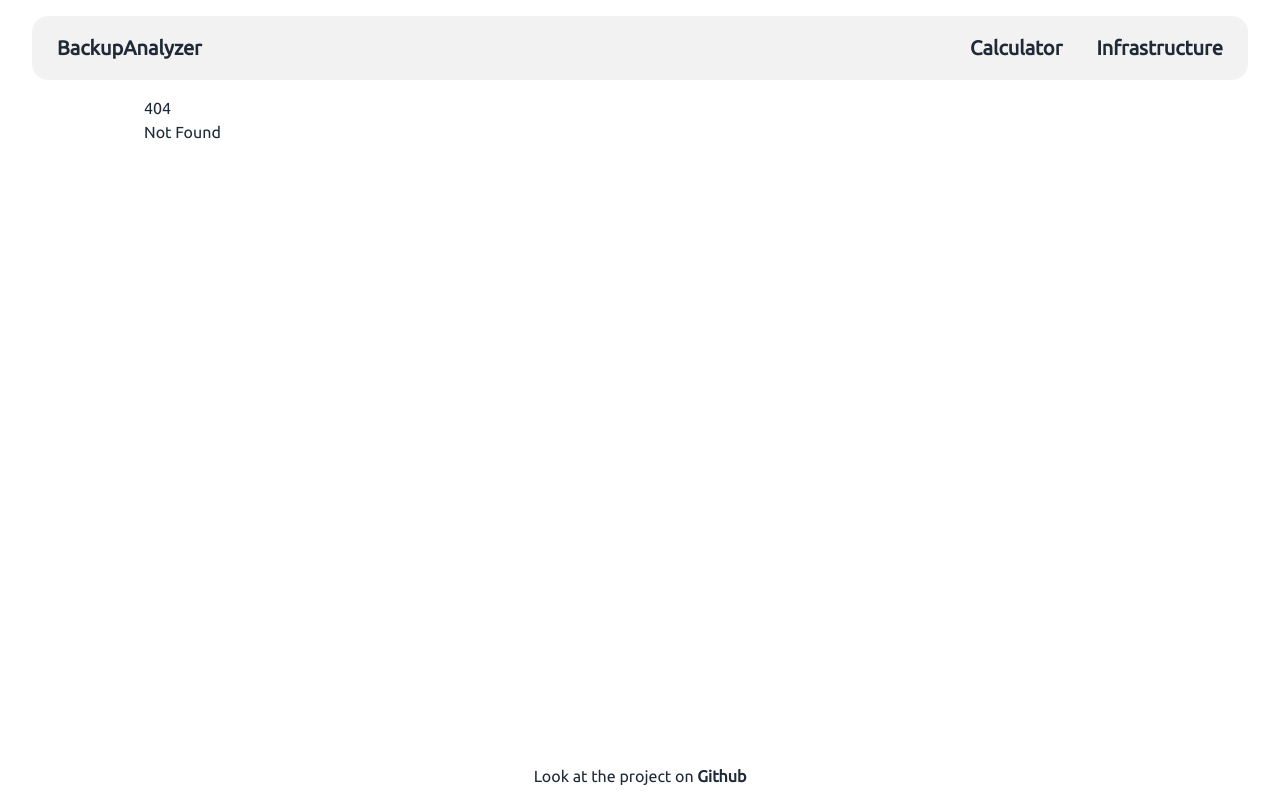
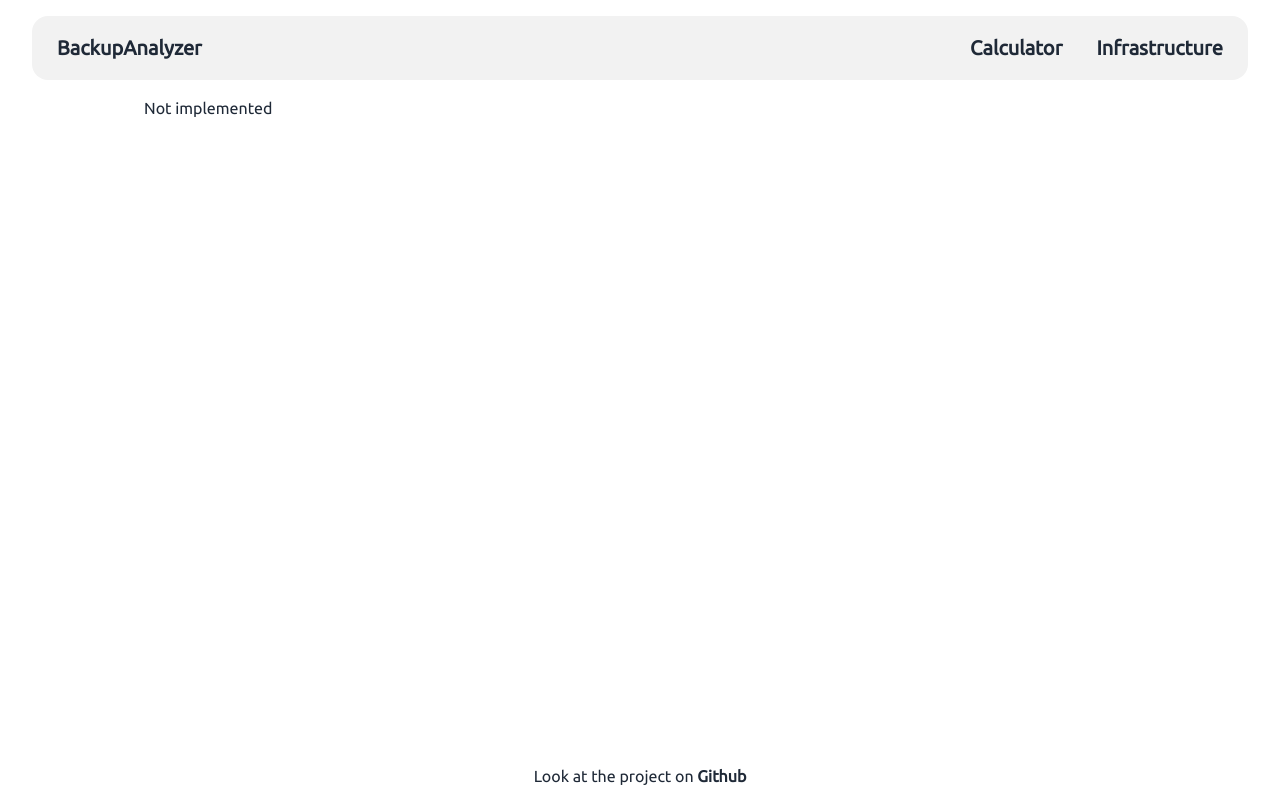
Before and after one commit to Megakuul/backup-analyzer, a SvelteKit app: page /calc in a window 1280 px wide. Before the commit this address had no page. Built offline with nearby package versions, Linux system fonts and the light colour scheme.

Commit message:
Added missing pages

```diff
--- /dev/null
+++ b/src/routes/calc/+page.js
@@ -0,0 +1 @@
+export const prerender = true;
--- /dev/null
+++ b/src/routes/calc/+page.svelte
@@ -0,0 +1 @@
+<h1>Not implemented</h1>
--- /dev/null
+++ b/src/routes/infrastructure/+page.js
@@ -0,0 +1 @@
+export const prerender = true;
--- /dev/null
+++ b/src/routes/infrastructure/+page.svelte
@@ -0,0 +1 @@
+<h1>Not implemented</h1>
```
